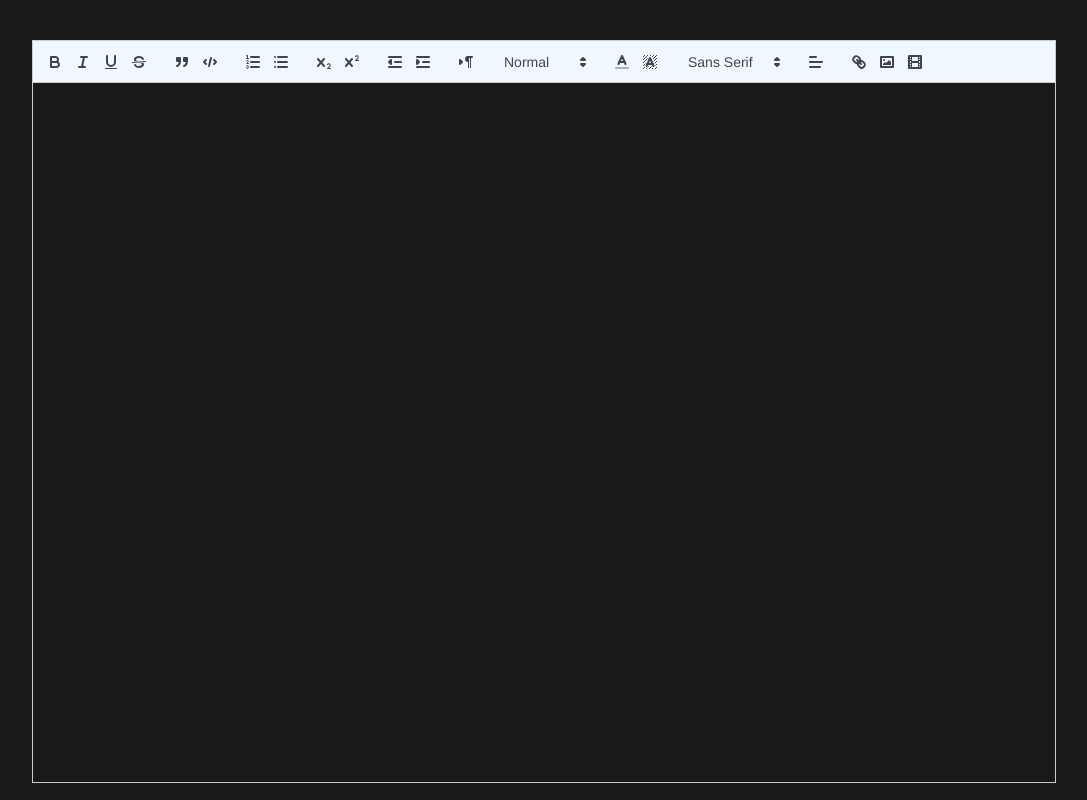
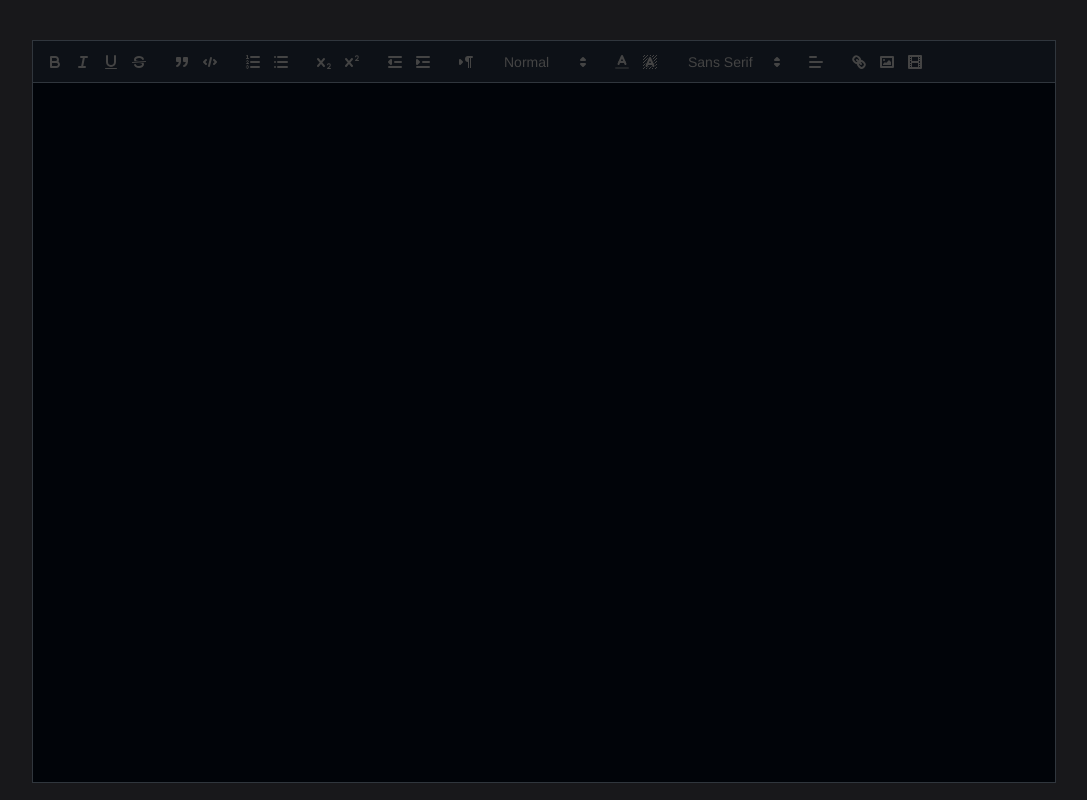
Before and after one commit to Thabish-Kader/word-craft-ai, a Next.js app: page / in a window 1280 px wide. Shown: the whole page, without its empty margins (96-1183 px from the left). Built offline with nearby package versions, Linux system fonts and the light colour scheme.

Commit message:
theme-change
Signed-off-by: Thabish <kadertabish2@gmail.com>

```diff
--- a/app/components/TextEditor.tsx
+++ b/app/components/TextEditor.tsx
@@ -59,7 +59,7 @@ export const TextEditor = () => {
 			onChange={setValue}
 			modules={modules}
 			formats={formats}
-			className="bg-primary h-[700px] text-white"
+			className=" text-white "
 		/>
 	);
 };
--- a/app/components/custom-quill.css
+++ b/app/components/custom-quill.css
@@ -1,16 +1,14 @@
 /* Change background color to black */
-.ql-container {
+.ql-container.ql-snow {
+	border: 1px solid #30363d;
+}
+
+.ql-toolbar.ql-snow {
+	border: 1px solid #30363d;
+	background-color: #0d1117;
 }
 
 /* Change toolbar background color to blue */
-.ql-toolbar {
-	background-color: aliceblue;
-}
-
-/* Change toolbar border color to blue */
-.ql-toolbar,
-.ql-container.ql-snow .ql-toolbar.ql-toolbar {
-}
 
 .spanblock {
 	background-color: "black";
@@ -20,6 +18,7 @@
 	border-radius: 3px;
 	margin: 15px 0;
 }
-
-.ql-formats {
+.ql-container {
+	background-color: #010409;
+	height: 700px;
 }
--- a/app/layout.tsx
+++ b/app/layout.tsx
@@ -13,7 +13,7 @@ export default function RootLayout({
 }) {
 	return (
 		<html lang="en">
-			<body className="bg-bg-primary">{children}</body>
+			<body className="bg-zinc-900">{children}</body>
 		</html>
 	);
 }
--- a/tailwind.config.js
+++ b/tailwind.config.js
@@ -13,8 +13,10 @@ module.exports = {
 					"conic-gradient(from 180deg at 50% 50%, var(--tw-gradient-stops))",
 			},
 			colors: {
-				"bg-primary": "#191919",
-				"bg-secondary": "#202020",
+				"body-color": "#161b22",
+				"secondary-color": "#010409",
+				"tertiary-color": "#0d1117",
+				"border-color": "#30363d",
 			},
 		},
 	},
```
